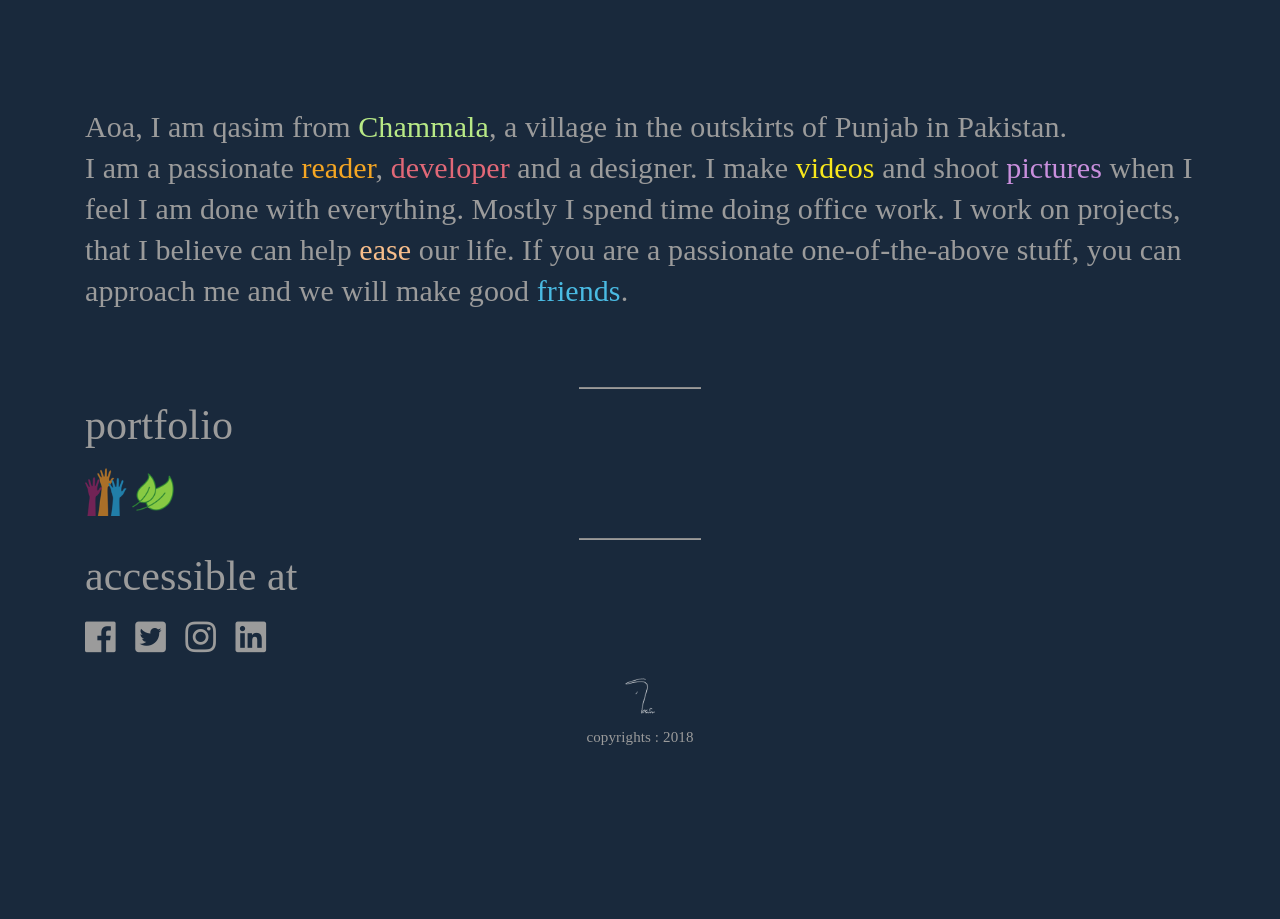
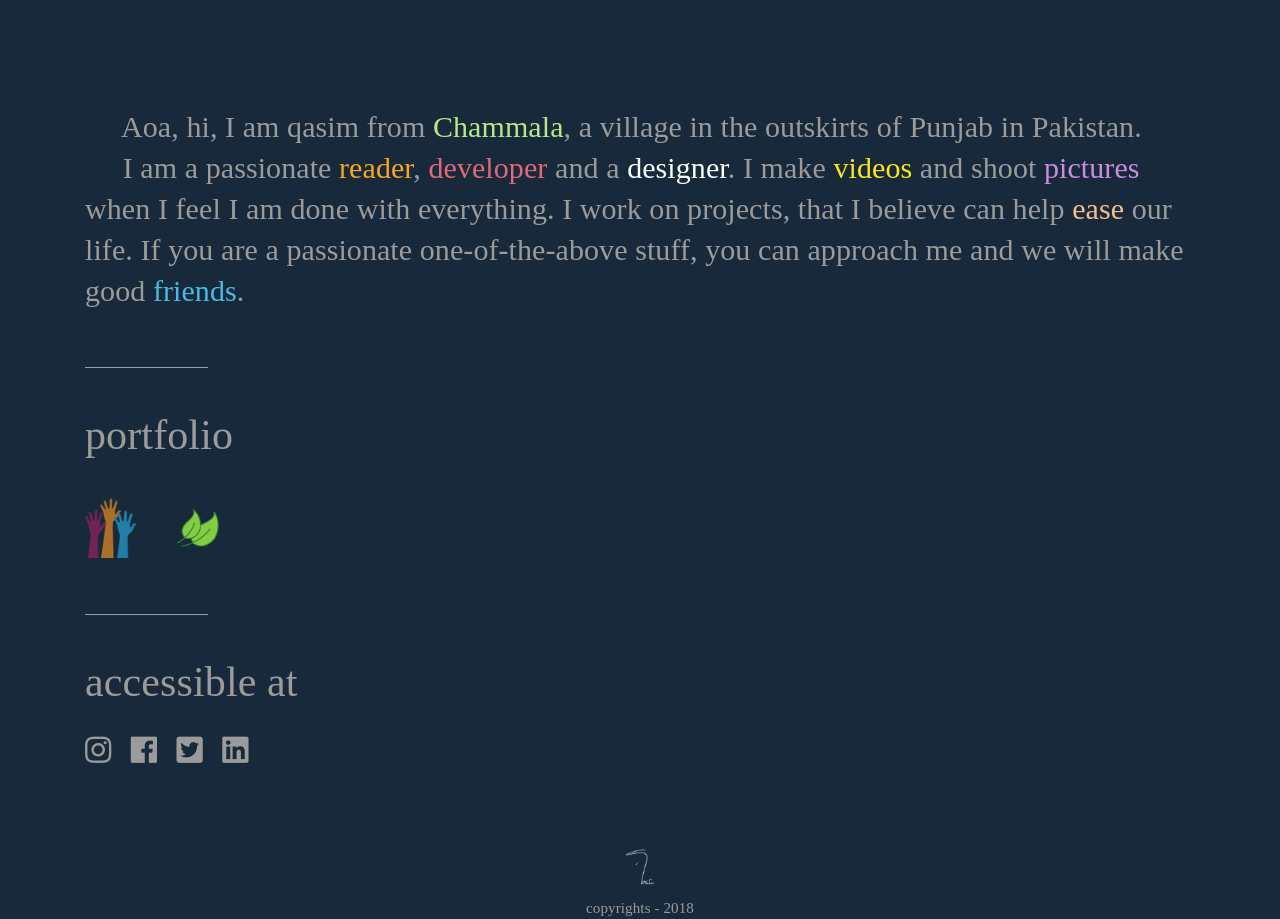
Before and after one commit to Miscellaneous-Pk/portfolio, a plain HTML site: page index.html in a window 1280 px wide. Before the commit the page ends 800 px from the top, so only its background shows below. Drawn offline with nearby package versions, Linux system fonts and the light colour scheme.

Commit message:
ammended text and things

```diff
--- a/index.html
+++ b/index.html
@@ -29,7 +29,7 @@
 
     #intro {
       margin-top: 106px;
-      margin-bottom: 76px;
+      margin-bottom: 46px;
     }
 
     .heading {
@@ -48,8 +48,14 @@
       margin-bottom: 22px;
     }
 
+    .subSections img {
+      margin-top: 20px;
+      margin-right: 35px;
+    }
+
     .icon {
-      font-size: 35px;
+      font-size: 30px;
+      margin-top: 10px;
       margin-right: 15px;
     }
 
@@ -59,9 +65,8 @@
     }
 
     #footer {
-      position: absolute;
-      left: 50%;
-      transform: translate(-50%);
+      padding-top: 60px;
+      padding-bottom: 106px;
     }
 
     #footer img {
@@ -77,7 +82,9 @@
     }
 
     hr {
-      background-color: #9B9B9B;
+      border-color: #9B9B9B;
+      margin-bottom: 46px;
+      margin-top: 56px;
     }
 
     #chammala {
@@ -90,7 +97,7 @@
       color: #E16877;
     }
     #designer {
-      color: #FFFFF;
+      color: #FFFFFF;
     }
     #videos {
       color: #F8E71C;
@@ -110,39 +117,34 @@
 <body class="container">
   <section id="intro">
     <p class="">
-      Aoa, I am qasim from <span id="chammala">Chammala</span>, a village in the outskirts of Punjab in Pakistan. <br>
-		I am a passionate <span id="reader">reader</span>, <span id="developer">developer</span> and a <span id="designer">designer</span>. I make <span id="videos">videos</span> and shoot <span id="pictures">pictures</span> when I feel I am done with everything. Mostly I spend time doing office work. I work on projects, that I believe can help <span id="ease">ease</span> our life.
-		If you are a passionate one-of-the-above stuff, you can approach me and we will make good <span id="friends">friends</span>.
+      &emsp; Aoa, hi, I am qasim from <span id="chammala">Chammala</span>, a village in the outskirts of Punjab in Pakistan.
+      <br>
+      &emsp; I am a passionate <span id="reader">reader</span>, <span id="developer">developer</span> and a <span id="designer">designer</span>. I make <span id="videos">videos</span> and shoot <span id="pictures">pictures</span> when I feel I am done with everything. I work on projects, that I believe can help <span id="ease">ease</span> our life.
+  		If you are a passionate one-of-the-above stuff, you can approach me and we will make good <span id="friends">friends</span>.
     </p>
   </section>
 
-  <hr class="ml-auto col-1">
+  <hr align="left" class="col-1">
 
   <section class="subSections">
     <p class="heading">portfolio</p>
-    <div class="">
-      <img src="images/p1.png" width="42px" alt="">
-      <img src="images/p2.png" width="42px" alt="">
-    </div>
+    <img src="images/p1.png" width="52px" alt="">
+    <img src="images/p2.png" width="42px" alt="">
   </section>
 
-  <div class="">
-    <hr class="col-1">
-  </div>
+  <hr align="left" class="col-1">
 
   <section class="subSections">
     <p class="heading">accessible at</p>
-    <div class="">
-      <i class="icon fab fa-facebook"></i>
-      <i class="icon fab fa-twitter-square"></i>
-      <i class="icon fab fa-instagram"></i>
-      <i class="icon fab fa-linkedin"></i>
-    </div>
+    <i class="icon fab fa-instagram"></i>
+    <i class="icon fab fa-facebook"></i>
+    <i class="icon fab fa-twitter-square"></i>
+    <i class="icon fab fa-linkedin"></i>
   </section>
 
   <section id="footer" class="text-center">
     <img src="images/sign.png" height="46rem" alt="">
-    <small><br>copyrights : 2018</small>
+    <small><br>copyrights - 2018</small>
   </section>
 
 
```
